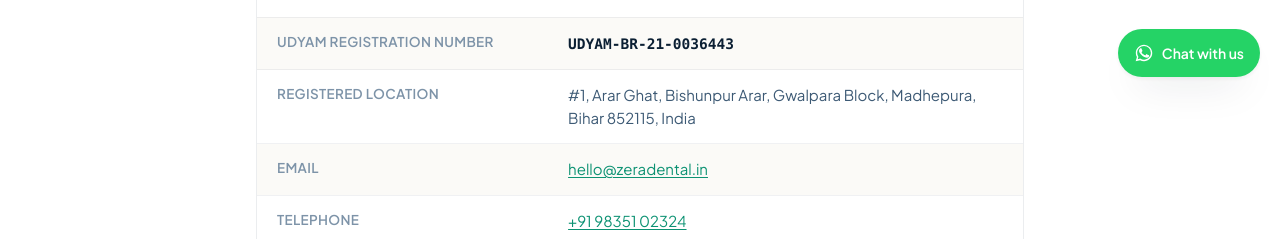
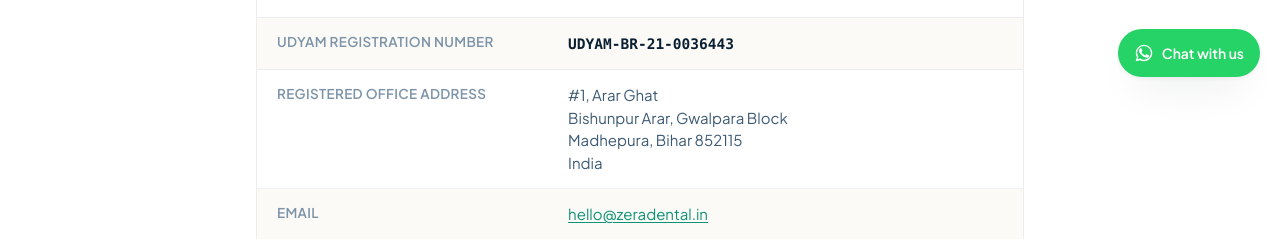
Before and after one commit to zeradental3585-dotcom/zeradental, a Next.js app: page /business-information in a window 1280 px wide. Shown: the part 703-942 px from the top of the page. Built offline with nearby package versions, Linux system fonts and the light colour scheme; no server answers.

Commit message:
Business information: registered office address as on the certificate

```diff
--- a/app/business-information/page.tsx
+++ b/app/business-information/page.tsx
@@ -39,7 +39,12 @@ const ROWS: { label: string; value: React.ReactNode }[] = [
   { label: 'Business type', value: 'Web design and development studio' },
   { label: 'GSTIN', value: <span className="font-mono text-[14.5px] font-semibold text-ink">{SITE.gstin}</span> },
   { label: 'Udyam Registration Number', value: <span className="font-mono text-[14.5px] font-semibold text-ink">{SITE.udyam}</span> },
-  { label: 'Registered location', value: `${SITE.addressLines.join(', ')}` },
+  {
+    label: 'Registered office address',
+    value: (
+      <span className="block whitespace-pre-line">{SITE.addressLines.join('\n')}</span>
+    ),
+  },
   { label: 'Email', value: <a href={`mailto:${SITE.email}`} className="text-mint-600 underline underline-offset-2">{SITE.email}</a> },
   { label: 'Telephone', value: <a href={`tel:${SITE.phoneE164}`} className="text-mint-600 underline underline-offset-2">{SITE.phoneDisplay}</a> },
   { label: 'Date of Udyam registration', value: SITE.udyamRegisteredOn },
@@ -70,7 +75,7 @@ export default function BusinessInformationPage() {
           <p className="lede mt-5">
             This website, <strong className="font-semibold text-ink">{SITE.domain}</strong>, is owned and operated by{' '}
             <strong className="font-semibold text-ink">{SITE.legalName}</strong>, a registered business in{' '}
-            {SITE.addressRegion}, {SITE.addressCountryName}. <strong className="font-semibold text-ink">{SITE.name}</strong>{' '}
+            {SITE.addressLocality}, {SITE.addressRegion}, {SITE.addressCountryName}. <strong className="font-semibold text-ink">{SITE.name}</strong>{' '}
             is a trading name of {SITE.legalName}.
           </p>
           <p className="mt-4 text-[15px] leading-relaxed text-ink-500">
```
